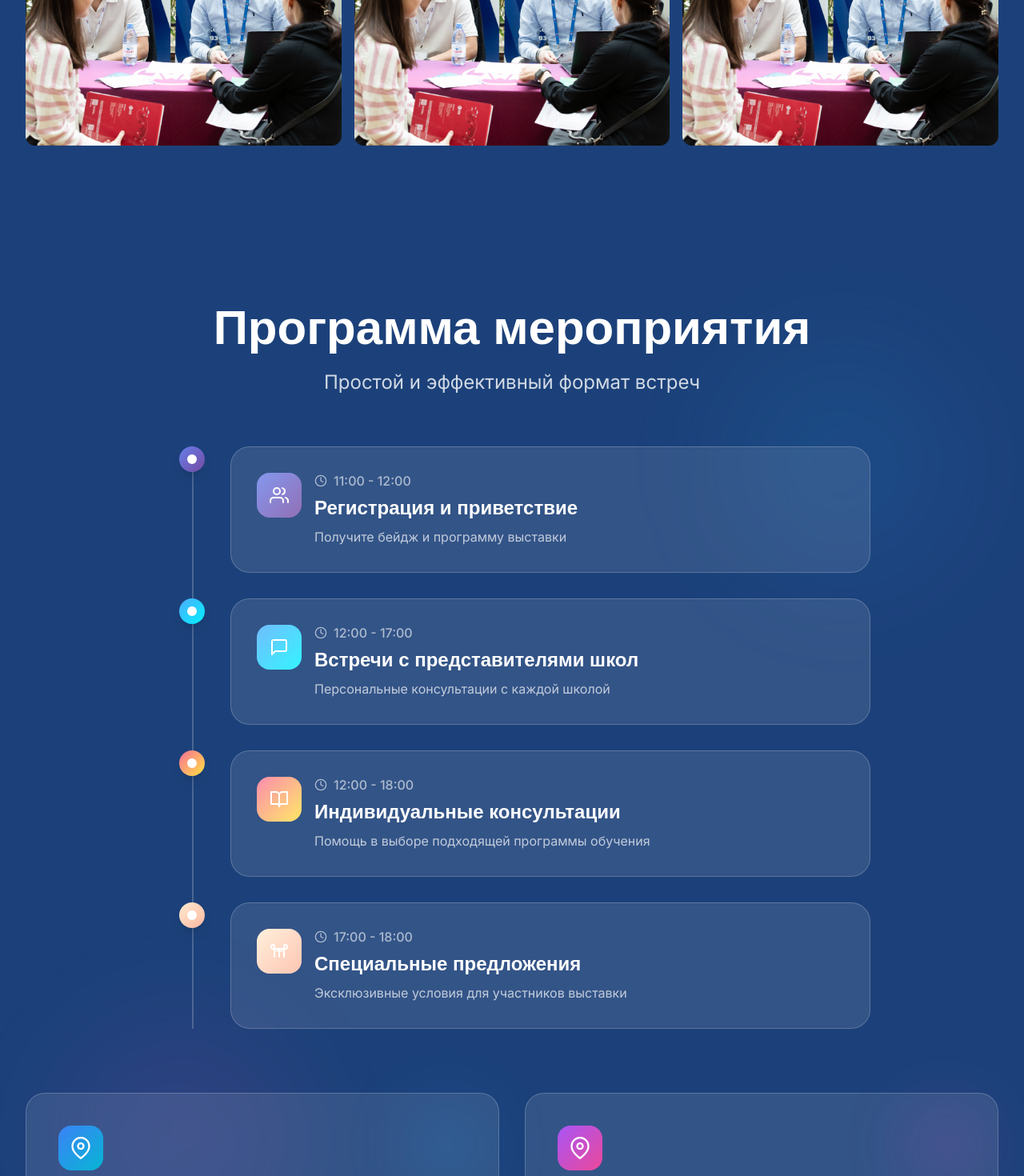
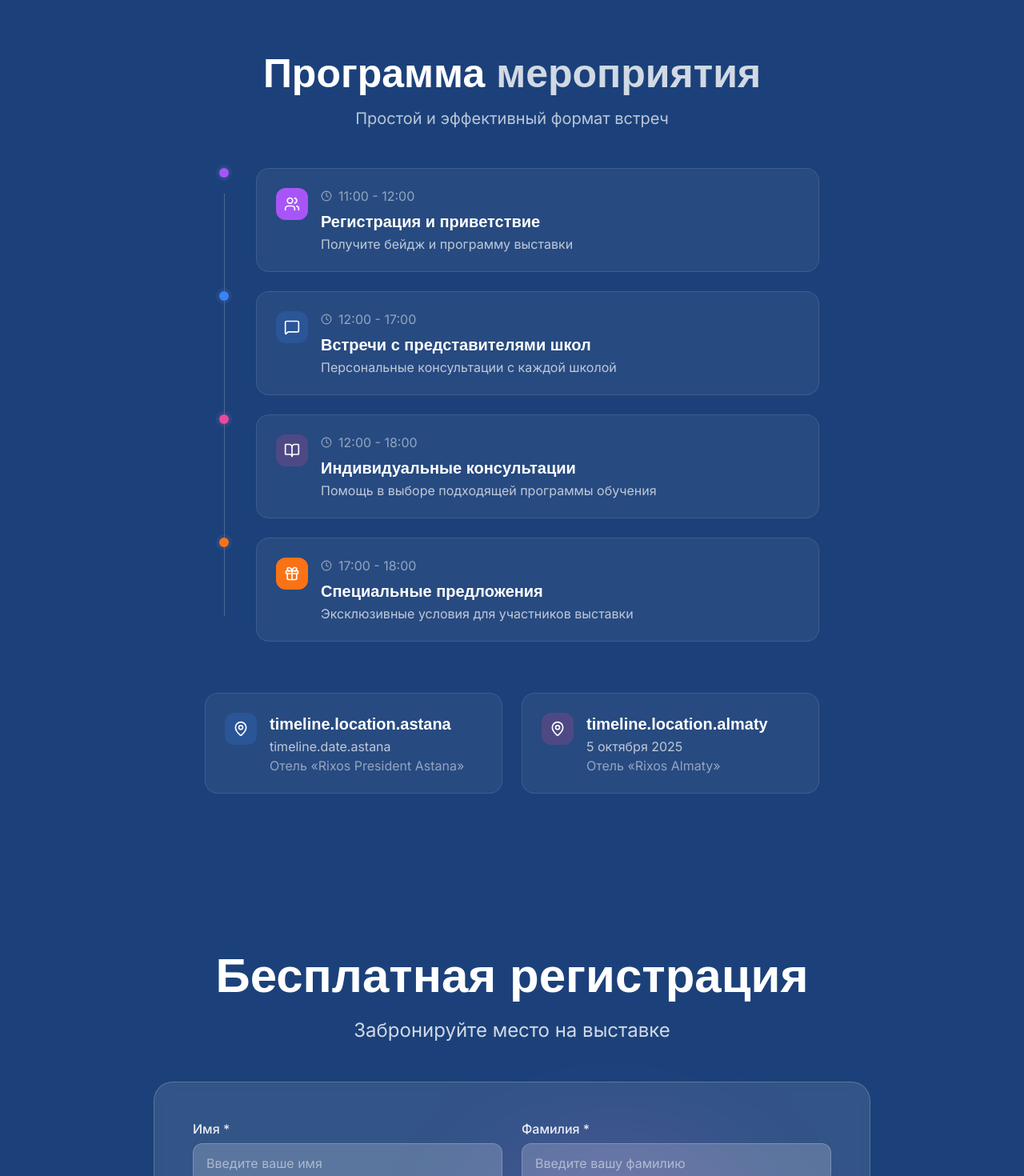
Before and after one commit to yerlannof/mksexpo, a Next.js app: page / in a window 1280 px wide. Shown: the part 3800-5270 px from the top of the page at 80% size. Built offline with nearby package versions, Linux system fonts and the light colour scheme.

Commit message:
Redesign Timeline to minimalist style, create gallery folder structure

```diff
--- a/components/sections/Gallery.tsx
+++ b/components/sections/Gallery.tsx
@@ -6,39 +6,19 @@ import { useLanguage } from '@/contexts/LanguageContext';
 import Image from 'next/image';
 import { X, ChevronLeft, ChevronRight } from 'lucide-react';
 
-// Галерея изображений - здесь можно будет добавить реальные фотографии
+// Галерея изображений - добавьте реальные фотографии в папку /public/gallery/
+// Пока используется placeholder изображение
 const galleryImages = [
   {
     src: '/hero-photo-main.jpg',
     alt: 'Консультация с представителями школ',
     category: 'consultation',
   },
-  // Временные placeholder изображения - замените на реальные фотографии с выставки
-  {
-    src: '/hero-photo-main.jpg',
-    alt: 'Презентация школ',
-    category: 'presentation',
-  },
-  {
-    src: '/hero-photo-main.jpg',
-    alt: 'Общение с родителями',
-    category: 'consultation',
-  },
-  {
-    src: '/hero-photo-main.jpg',
-    alt: 'Стенд школы',
-    category: 'stands',
-  },
-  {
-    src: '/hero-photo-main.jpg',
-    alt: 'Индивидуальная консультация',
-    category: 'consultation',
-  },
-  {
-    src: '/hero-photo-main.jpg',
-    alt: 'Атмосфера выставки',
-    category: 'atmosphere',
-  },
+  // После добавления фотографий в папку /public/gallery/, обновите пути:
+  // { src: '/gallery/consultation-1.jpg', alt: 'Консультация с представителями школ', category: 'consultation' },
+  // { src: '/gallery/presentation-1.jpg', alt: 'Презентация школы', category: 'presentation' },
+  // { src: '/gallery/stands-1.jpg', alt: 'Стенд школы', category: 'stands' },
+  // { src: '/gallery/atmosphere-1.jpg', alt: 'Атмосфера выставки', category: 'atmosphere' },
 ];
 
 const categories = [
--- a/components/sections/Timeline.tsx
+++ b/components/sections/Timeline.tsx
@@ -2,7 +2,7 @@
 
 import { motion } from 'framer-motion';
 import { useLanguage } from '@/contexts/LanguageContext';
-
+import { Clock, Users, MessageSquare, BookOpen, Gift, MapPin } from 'lucide-react';
 
 export default function Timeline() {
   const { t } = useLanguage();
@@ -12,122 +12,84 @@ export default function Timeline() {
       time: '11:00 - 12:00',
       titleKey: 'timeline.schedule.registration',
       descKey: 'timeline.schedule.registration.desc',
-      icon: (
-        <svg viewBox="0 0 24 24" fill="none" className="w-6 h-6">
-          <path d="M17 21v-2a4 4 0 0 0-4-4H5a4 4 0 0 0-4 4v2" stroke="currentColor" strokeWidth="2" strokeLinecap="round" strokeLinejoin="round"/>
-          <circle cx="9" cy="7" r="4" stroke="currentColor" strokeWidth="2" strokeLinecap="round" strokeLinejoin="round"/>
-          <path d="M23 21v-2a4 4 0 0 0-3-3.87" stroke="currentColor" strokeWidth="2" strokeLinecap="round" strokeLinejoin="round"/>
-          <path d="M16 3.13a4 4 0 0 1 0 7.75" stroke="currentColor" strokeWidth="2" strokeLinecap="round" strokeLinejoin="round"/>
-        </svg>
-      ),
-      gradient: 'linear-gradient(135deg, #667eea 0%, #764ba2 100%)',
+      icon: Users,
+      color: 'bg-purple-500',
     },
     {
       time: '12:00 - 17:00',
       titleKey: 'timeline.schedule.meetings',
       descKey: 'timeline.schedule.meetings.desc',
-      icon: (
-        <svg viewBox="0 0 24 24" fill="none" className="w-6 h-6">
-          <path d="M21 15a2 2 0 0 1-2 2H7l-4 4V5a2 2 0 0 1 2-2h14a2 2 0 0 1 2 2z" stroke="currentColor" strokeWidth="2" strokeLinecap="round" strokeLinejoin="round"/>
-        </svg>
-      ),
-      gradient: 'linear-gradient(135deg, #4facfe 0%, #00f2fe 100%)',
+      icon: MessageSquare,
+      color: 'bg-blue-500',
     },
     {
       time: '12:00 - 18:00',
       titleKey: 'timeline.schedule.consultations',
       descKey: 'timeline.schedule.consultations.desc',
-      icon: (
-        <svg viewBox="0 0 24 24" fill="none" className="w-6 h-6">
-          <path d="M2 3h6a4 4 0 0 1 4 4v14a3 3 0 0 0-3-3H2z" stroke="currentColor" strokeWidth="2" strokeLinecap="round" strokeLinejoin="round"/>
-          <path d="M22 3h-6a4 4 0 0 0-4 4v14a3 3 0 0 1 3-3h7z" stroke="currentColor" strokeWidth="2" strokeLinecap="round" strokeLinejoin="round"/>
-        </svg>
-      ),
-      gradient: 'linear-gradient(135deg, #fa709a 0%, #fee140 100%)',
+      icon: BookOpen,
+      color: 'bg-pink-500',
     },
     {
       time: '17:00 - 18:00',
       titleKey: 'timeline.schedule.specialoffers',
       descKey: 'timeline.schedule.specialoffers.desc',
-      icon: (
-        <svg viewBox="0 0 24 24" fill="none" className="w-6 h-6">
-          <path d="M6 9H4.5a2.5 2.5 0 0 1 0-5C5.5 4 6 4.5 6 5.5V9zm0 0h12m-12 0v10m12-10h1.5a2.5 2.5 0 0 0 0-5c-1 0-1.5.5-1.5 1.5V9zm0 0v10m-6-10v10m-3.5-7.5h7" stroke="currentColor" strokeWidth="2" strokeLinecap="round" strokeLinejoin="round"/>
-        </svg>
-      ),
-      gradient: 'linear-gradient(135deg, #ffecd2 0%, #fcb69f 100%)',
+      icon: Gift,
+      color: 'bg-orange-500',
     },
   ];
 
   return (
-    <section id="timeline" className="section-padding relative overflow-hidden">
-      {/* Background decoration */}
-      <div className="absolute top-40 right-20 w-72 h-72 bg-gradient-to-br from-cyan-500/10 to-blue-500/10 rounded-full blur-3xl"></div>
-      <div className="absolute bottom-40 left-20 w-72 h-72 bg-gradient-to-tr from-purple-500/10 to-pink-500/10 rounded-full blur-3xl"></div>
-
-      <div className="container relative z-10">
+    <section id="timeline" className="section-padding">
+      <div className="container">
         <motion.div
           initial={{ opacity: 0, y: 20 }}
           whileInView={{ opacity: 1, y: 0 }}
           transition={{ duration: 0.6 }}
           viewport={{ once: true }}
-          className="text-center mb-16 space-y-4"
+          className="text-center mb-12 space-y-3"
         >
-          <h2 className="text-4xl md:text-5xl font-display font-bold text-white">
-            {t('timeline.title')} <span className="text-white">{t('timeline.title.highlight')}</span>
+          <h2 className="text-3xl md:text-4xl font-display font-bold text-white">
+            {t('timeline.title')} <span className="text-white/80">{t('timeline.title.highlight')}</span>
           </h2>
-          <p className="text-xl text-white/80">
+          <p className="text-lg text-white/70 max-w-2xl mx-auto">
             {t('timeline.subtitle')}
           </p>
         </motion.div>
 
-        <div className="max-w-4xl mx-auto">
+        {/* Timeline - Minimalist */}
+        <div className="max-w-3xl mx-auto mb-16">
           <div className="relative">
-            {/* Timeline line */}
-            <div className="absolute left-12 top-0 bottom-0 w-0.5 bg-white/20"></div>
+            {/* Simple timeline line */}
+            <div className="absolute left-6 top-8 bottom-8 w-px bg-white/20"></div>
 
             {schedule.map((item, index) => {
+              const Icon = item.icon;
               return (
                 <motion.div
                   key={index}
-                  initial={{ opacity: 0, x: -50 }}
+                  initial={{ opacity: 0, x: -20 }}
                   whileInView={{ opacity: 1, x: 0 }}
-                  transition={{ duration: 0.5, delay: index * 0.1 }}
+                  transition={{ duration: 0.4, delay: index * 0.1 }}
                   viewport={{ once: true }}
-                  className="relative flex items-start mb-8 last:mb-0"
+                  className="relative flex items-start mb-6 last:mb-0"
                 >
-                  {/* Timeline dot with gradient */}
-                  <div className="absolute left-12 transform -translate-x-1/2 z-10">
-                    <div
-                      className="w-8 h-8 rounded-full flex items-center justify-center shadow-lg"
-                      style={{ background: item.gradient }}
-                    >
-                      <div className="w-3 h-3 bg-white rounded-full"></div>
-                    </div>
-                  </div>
+                  {/* Timeline dot */}
+                  <div className={`absolute left-6 transform -translate-x-1/2 w-3 h-3 rounded-full ${item.color} ring-4 ring-primary/20`} />
 
                   {/* Content */}
-                  <div className="ml-24 flex-1">
-                    <div className="relative bg-white/10 backdrop-blur-md rounded-3xl p-8 border border-white/20 hover:bg-white/15 transition-all duration-300 hover:transform hover:-translate-y-1">
+                  <div className="ml-16 flex-1">
+                    <div className="bg-white/5 backdrop-blur-sm border border-white/10 rounded-2xl p-6 hover:bg-white/[0.07] transition-all duration-300">
                       <div className="flex items-start gap-4">
-                        <div
-                          className="w-14 h-14 rounded-2xl flex items-center justify-center flex-shrink-0 relative overflow-hidden"
-                          style={{ background: item.gradient }}
-                        >
-                          <div className="absolute inset-0 bg-white/20"></div>
-                          <div className="relative z-10 text-white">
-                            {item.icon}
-                          </div>
+                        <div className={`w-10 h-10 rounded-xl ${item.color} ${item.color}/20 flex items-center justify-center flex-shrink-0`}>
+                          <Icon className="w-5 h-5 text-white" />
                         </div>
                         <div className="flex-1">
                           <div className="flex items-center gap-2 mb-2">
-                            <svg viewBox="0 0 24 24" fill="none" className="w-4 h-4 text-white/60">
-                              <circle cx="12" cy="12" r="10" stroke="currentColor" strokeWidth="2"/>
-                              <polyline points="12 6 12 12 16 14" stroke="currentColor" strokeWidth="2" strokeLinecap="round" strokeLinejoin="round"/>
-                            </svg>
-                            <span className="text-sm font-medium text-white/60">{item.time}</span>
+                            <Clock className="w-3.5 h-3.5 text-white/50" />
+                            <span className="text-sm text-white/50">{item.time}</span>
                           </div>
-                          <h3 className="text-xl font-semibold mb-2 text-white">{t(item.titleKey)}</h3>
-                          <p className="text-white/70">{t(item.descKey)}</p>
+                          <h3 className="text-lg font-semibold text-white mb-1">{t(item.titleKey)}</h3>
+                          <p className="text-sm text-white/70">{t(item.descKey)}</p>
                         </div>
                       </div>
                     </div>
@@ -138,41 +100,37 @@ export default function Timeline() {
           </div>
         </div>
 
-        {/* Location cards */}
+        {/* Location cards - Minimalist */}
         <motion.div
           initial={{ opacity: 0, y: 20 }}
           whileInView={{ opacity: 1, y: 0 }}
-          transition={{ duration: 0.6, delay: 0.6 }}
+          transition={{ duration: 0.5, delay: 0.4 }}
           viewport={{ once: true }}
-          className="mt-20 grid md:grid-cols-2 gap-8"
+          className="grid md:grid-cols-2 gap-6 max-w-3xl mx-auto"
         >
-          <div className="relative bg-white/10 backdrop-blur-md rounded-3xl p-10 border border-white/20 hover:bg-white/15 transition-all duration-300">
-            <div className="absolute top-4 right-4 w-24 h-24 bg-gradient-to-br from-blue-500/20 to-cyan-500/20 rounded-full blur-2xl"></div>
-            <div className="relative z-10">
-              <div className="w-14 h-14 bg-gradient-to-br from-blue-500 to-cyan-500 rounded-2xl flex items-center justify-center mb-6">
-                <svg viewBox="0 0 24 24" fill="none" className="w-7 h-7 text-white">
-                  <path d="M21 10c0 7-9 13-9 13s-9-6-9-13a9 9 0 0 1 18 0z" stroke="currentColor" strokeWidth="2" strokeLinecap="round" strokeLinejoin="round"/>
-                  <circle cx="12" cy="10" r="3" stroke="currentColor" strokeWidth="2" strokeLinecap="round" strokeLinejoin="round"/>
-                </svg>
+          <div className="bg-white/5 backdrop-blur-sm border border-white/10 rounded-2xl p-6 hover:bg-white/[0.07] transition-all duration-300">
+            <div className="flex items-start gap-4">
+              <div className="w-10 h-10 bg-blue-500 bg-blue-500/20 rounded-xl flex items-center justify-center">
+                <MapPin className="w-5 h-5 text-white" />
               </div>
-              <h3 className="text-2xl font-semibold mb-3 text-white">{t('timeline.location.astana')}</h3>
-              <p className="text-white/80 mb-1 font-medium">{t('timeline.date.astana')}</p>
-              <p className="text-white/60">{t('timeline.venue.astana')}</p>
+              <div>
+                <h3 className="text-lg font-semibold text-white mb-1">{t('timeline.location.astana')}</h3>
+                <p className="text-white/70 text-sm mb-1">{t('timeline.date.astana')}</p>
+                <p className="text-white/50 text-sm">{t('timeline.venue.astana')}</p>
+              </div>
             </div>
           </div>
 
-          <div className="relative bg-white/10 backdrop-blur-md rounded-3xl p-10 border border-white/20 hover:bg-white/15 transition-all duration-300">
-            <div className="absolute top-4 right-4 w-24 h-24 bg-gradient-to-br from-purple-500/20 to-pink-500/20 rounded-full blur-2xl"></div>
-            <div className="relative z-10">
-              <div className="w-14 h-14 bg-gradient-to-br from-purple-500 to-pink-500 rounded-2xl flex items-center justify-center mb-6">
-                <svg viewBox="0 0 24 24" fill="none" className="w-7 h-7 text-white">
-                  <path d="M21 10c0 7-9 13-9 13s-9-6-9-13a9 9 0 0 1 18 0z" stroke="currentColor" strokeWidth="2" strokeLinecap="round" strokeLinejoin="round"/>
-                  <circle cx="12" cy="10" r="3" stroke="currentColor" strokeWidth="2" strokeLinecap="round" strokeLinejoin="round"/>
-                </svg>
+          <div className="bg-white/5 backdrop-blur-sm border border-white/10 rounded-2xl p-6 hover:bg-white/[0.07] transition-all duration-300">
+            <div className="flex items-start gap-4">
+              <div className="w-10 h-10 bg-pink-500 bg-pink-500/20 rounded-xl flex items-center justify-center">
+                <MapPin className="w-5 h-5 text-white" />
               </div>
-              <h3 className="text-2xl font-semibold mb-3 text-white">{t('timeline.location.almaty')}</h3>
-              <p className="text-white/80 mb-1 font-medium">{t('timeline.date.almaty')}</p>
-              <p className="text-white/60">{t('timeline.venue.almaty')}</p>
+              <div>
+                <h3 className="text-lg font-semibold text-white mb-1">{t('timeline.location.almaty')}</h3>
+                <p className="text-white/70 text-sm mb-1">{t('timeline.date.almaty')}</p>
+                <p className="text-white/50 text-sm">{t('timeline.venue.almaty')}</p>
+              </div>
             </div>
           </div>
         </motion.div>
```
Also changed, not shown: public/gallery/README.md (added).
